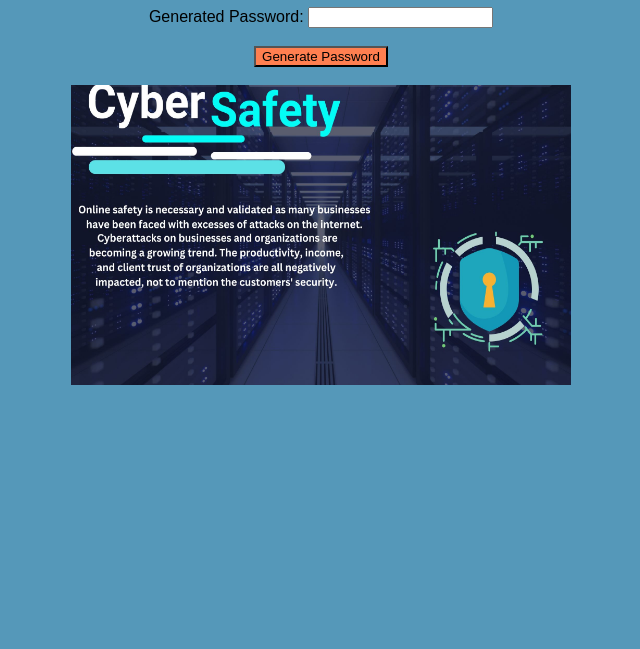
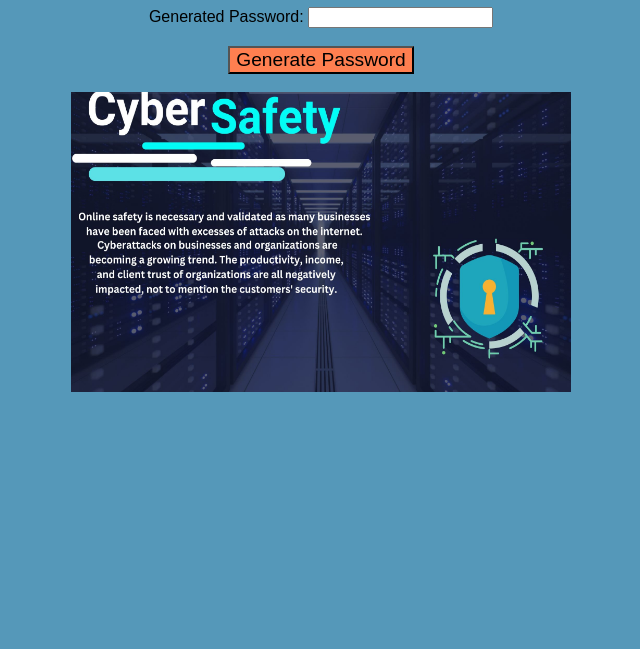
Before and after one commit to doctorllamarocks/BARK-boyz-1, a plain HTML site: page password gen.html in a window 1280 px wide. Shown: the part 151-800 px from the top of the page, without its empty margins (319-959 px from the left). Drawn offline with Linux system fonts and the light colour scheme.

Commit message:
font and font size added to generate button

```diff
--- a/password gen.html
+++ b/password gen.html
@@ -24,7 +24,7 @@
 
     <br><br>
 
-    <button onclick="generatePassword()" style="background-color: coral;">Generate Password</button>
+    <button onclick="generatePassword()" style="background-color: coral;font-family: fantasy;font-size: larger;">Generate Password</button>
 
     <script>
         function generatePassword() {
```
